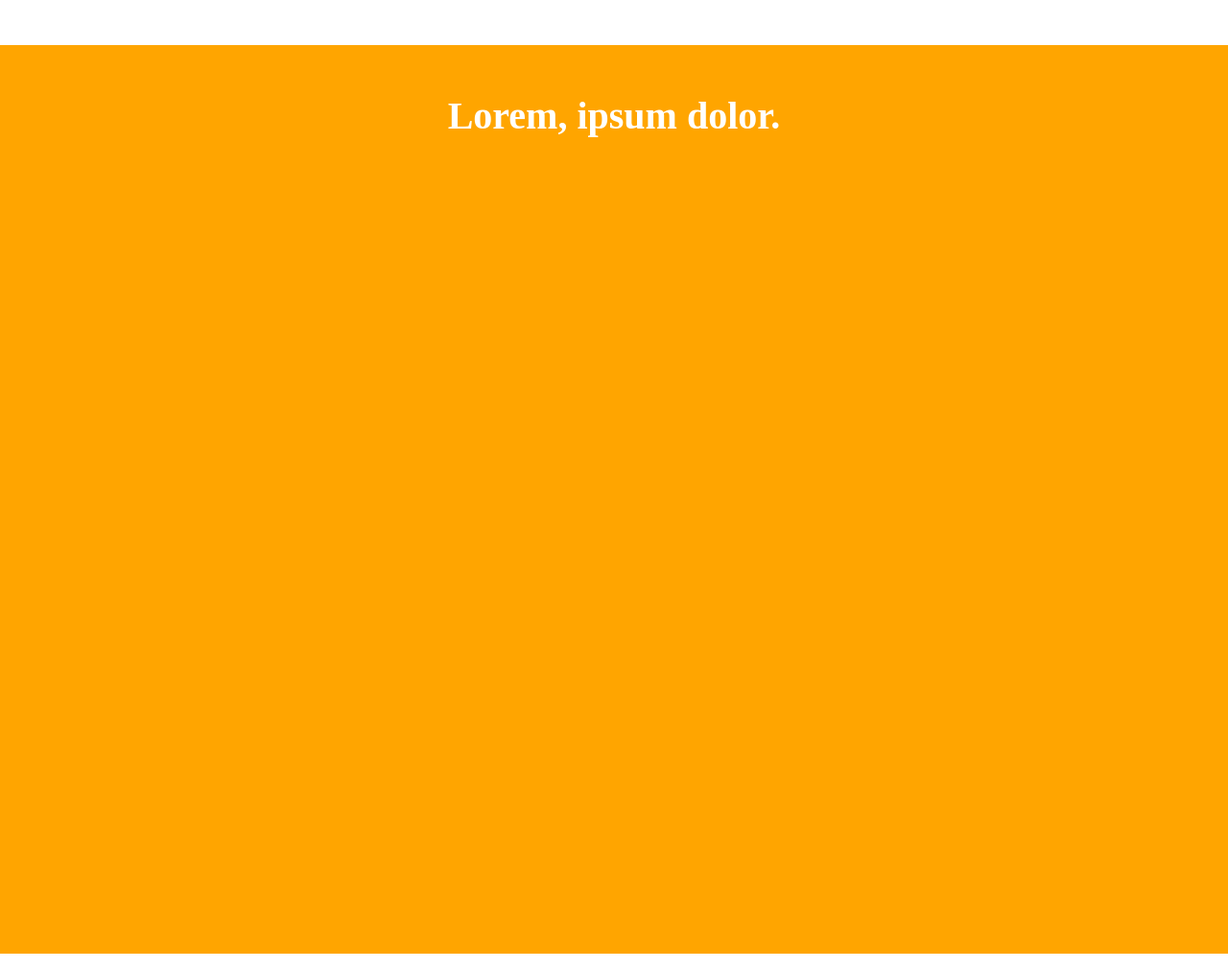
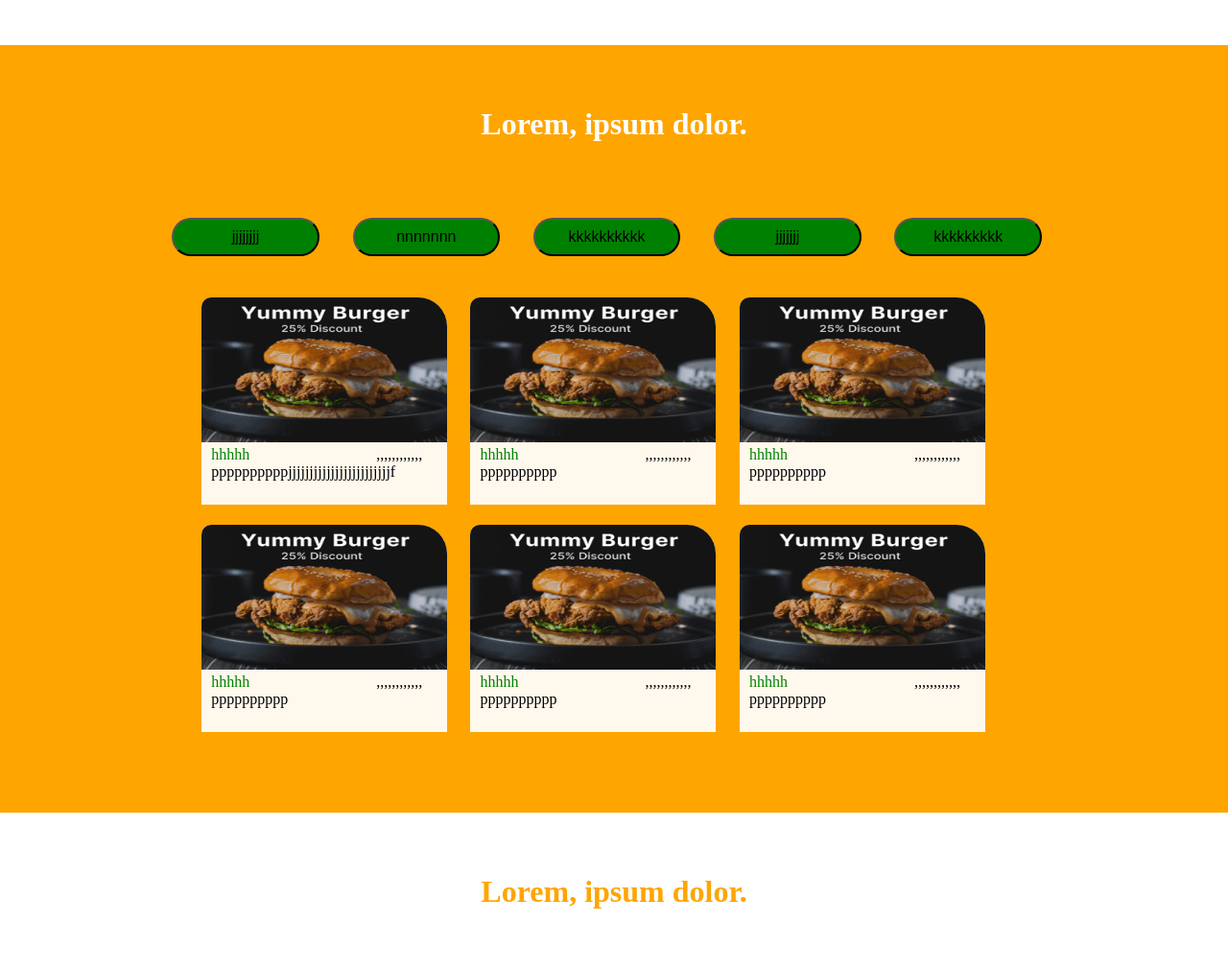
Before and after one commit to Daniyal-Rajar/food-web-.github.io, a plain HTML site: page index.html in a window 1280 px wide. Shown: the part 1627-2637 px from the top of the page at 96% size. Drawn offline with Linux system fonts and the light colour scheme.

Commit message:
60% ready

```diff
--- a/index.html
+++ b/index.html
@@ -87,9 +87,53 @@
 
 </div>
 
+<div class="baner3">
+    <div class="b3-heading">  <h1 class="b3-heading3">Lorem, ipsum dolor.</h1>
+    </div>
 
-    <div class="b3-heading">  <h1 class="b3-heading3">Lorem, ipsum dolor.</h1></div>
-    <div class="baner3">
+
+    <div class="b3-btn-box">
+        <button class="b3-button b3-btn1">jjjjjjjj</button>
+        <button class="b3-button">nnnnnnn</button>
+        <button class="b3-button">kkkkkkkkkk</button>
+        <button class="b3-button">jjjjjjj</button>
+        <button class="b3-button">kkkkkkkkk</button>
+    </div>
+
+
+    <div class="b3-box">
+
+<div class="b3-boxes b3-box1"><img src="./img2.PNG" alt=""   class="b3-box-img" >
+<p class="b3-box-p1">hhhhh</p>   <p class="b3-box-p2"> ,,,,,,,,,,,,</p>
+<p class="b3-box-p3">ppppppppppjjjjjjjjjjjjjjjjjjjjjjjjf </p></div>
+
+<div class="b3-boxes b3-box2"><img src="./img2.PNG" alt="" class="b3-box-img">
+    <p class="b3-box-p1">hhhhh</p>   <p class="b3-box-p2"> ,,,,,,,,,,,,</p>
+    <p class="b3-box-p3">pppppppppp</p></div>
+
+<div class="b3-boxes b3-box3"><img src="./img2.PNG" alt="" class="b3-box-img">
+    <p class="b3-box-p1">hhhhh</p>    <p class="b3-box-p2"> ,,,,,,,,,,,,</p>
+    <p class="b3-box-p3">pppppppppp</p></div>
+
+<div class="b3-boxes b3-box4"><img src="./img2.PNG" alt="" class="b3-box-img">
+    <p class="b3-box-p1">hhhhh</p>    <p class="b3-box-p2"> ,,,,,,,,,,,,</p>
+    <p class="b3-box-p3">pppppppppp</p>  </div>
+
+<div class="b3-boxes b3-box5"><img src="./img2.PNG" alt="" class="b3-box-img">
+    <p class="b3-box-p1">hhhhh</p> <p class="b3-box-p2"> ,,,,,,,,,,,,</p>
+    <p class="b3-box-p3">pppppppppp</p></div>
+
+<div class="b3-boxes b3-box6"><img src="./img2.PNG" alt="" class="b3-box-img">
+    <p class="b3-box-p1">hhhhh</p> <p class="b3-box-p2"> ,,,,,,,,,,,,</p>
+    <p class="b3-box-p3">pppppppppp</p></div>
+
+    </div>
+</div>
+
+
+
+
+
 
 
 
@@ -114,7 +158,32 @@
 
 
 
-    <div class="baner4"></div>
+    <div class="baner4">
+
+        <div class="b4-heading">  <h1 class="b4-heading4">Lorem, ipsum dolor.</h1>
+        </div>
+
+
+
+        <div class="bbox1"></div>
+        <div class="b3 box2"></div>
+
+
+
+
+
+    </div>
+
+
+
+
+
+
+
+
+
+
+
     <div class="baner5"></div>
 
 
--- a/style.css
+++ b/style.css
@@ -167,18 +167,57 @@ height: 70%; width: 80%;}
 .baner3{
     height:800px;width: 100%;
     background-color: orange;
-    margin: 0;
+
     }
 
 
 
 
-    .b3-heading{ padding-top: 50px; font-size: 20px;
-        text-align: center; color: rgb(255, 255, 255); background-color: orange;
-        display: block; padding-bottom: 50px;
+    .b3-heading{height: 20%; width: 100%;}
+    .b3-heading3{padding-top: 5%; font-size: 200%;
+        text-align: center; color: rgb(255, 255, 255);
+        display: block;
     }
 
 
+    .b3-btn-box{ height: 10%; width: 80%;  margin: auto;}
+
+
+
+    .b3-button{background-color: green;
+        height:50%; width: 15%; margin:2% 1.5%;
+    border-radius: 20px ;
+font-size: 100%;}
+
+    .b3-btn1{margin-left: 5%;}
+
+
+    .b3-box{ height:60%; width: 80%; margin: auto;; margin-top: 1%; }
+
+
+
+
+
+    .b3-boxes{height:45%; width:25%; background-color: rgba(255, 255, 255, 0.925);
+        border-top-right-radius:30px ;    border-top-left-radius:10px ;
+        display: inline-block; margin:1%
+    }
+
+
+.b3-box1{margin-left: 8%;}
+.b3-box4{margin-left: 8%;}
+
+
+
+.b3-box-img{height:70%; width: 100% ;
+     border-top-right-radius: 30px;
+     border-top-left-radius: 10px;
+    }
+
+    .b3-box-p1{font-size: 100%; color: green;padding-left: 4%; display: inline-block;}
+    .b3-box-p2{font-size: 100%;  ;padding-left:50%; display: inline-block;}
+
+    .b3-box-p3{font-size:100%;  padding-left: 4%;}
 
 
 
@@ -193,6 +232,28 @@ height: 70%; width: 80%;}
     height:800px;width: 100%;
 
     }
+
+
+
+
+    .b4-heading{height: 20%; width: 100%;}
+    .b4-heading4{padding-top: 5%; font-size: 200%;
+        text-align: center; color: orange;
+    }
+
+
+
+
+
+
+
+
+
+
+
+
+
+
 
 
     .baner5{
@@ -346,13 +407,20 @@ height: 70%; width: 80%;}
 
                     }
 
-                    .b3-heading{ padding-top: 10px; font-size: 20px;
-                        padding-bottom:20px;}
+                   .b3-heading{height: 20%; width: 100%;}
+                        .b3-btn-box{ height: 10%; width: 80%; }
 
 
+                        .b3-box{ height:50%; width:80%; }
 
 
+                        .b3-box-p1{font-size: 30%; }
+                        .b3-box-p2{font-size: 30%; }
 
+                        .b3-box-p3{font-size:30%; }
+
+                        .b3-button{
+                    font-size: 50%;}
 
 
 
```
